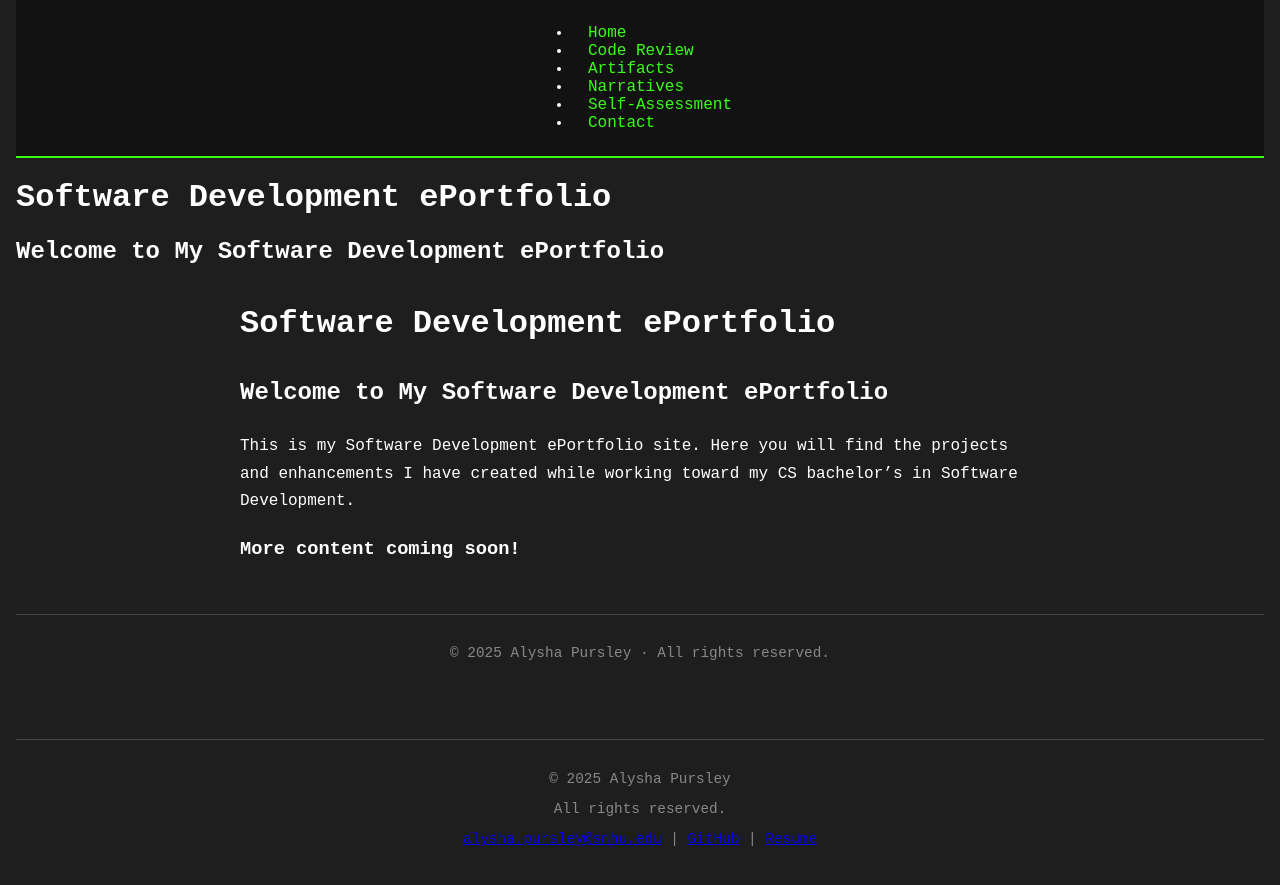
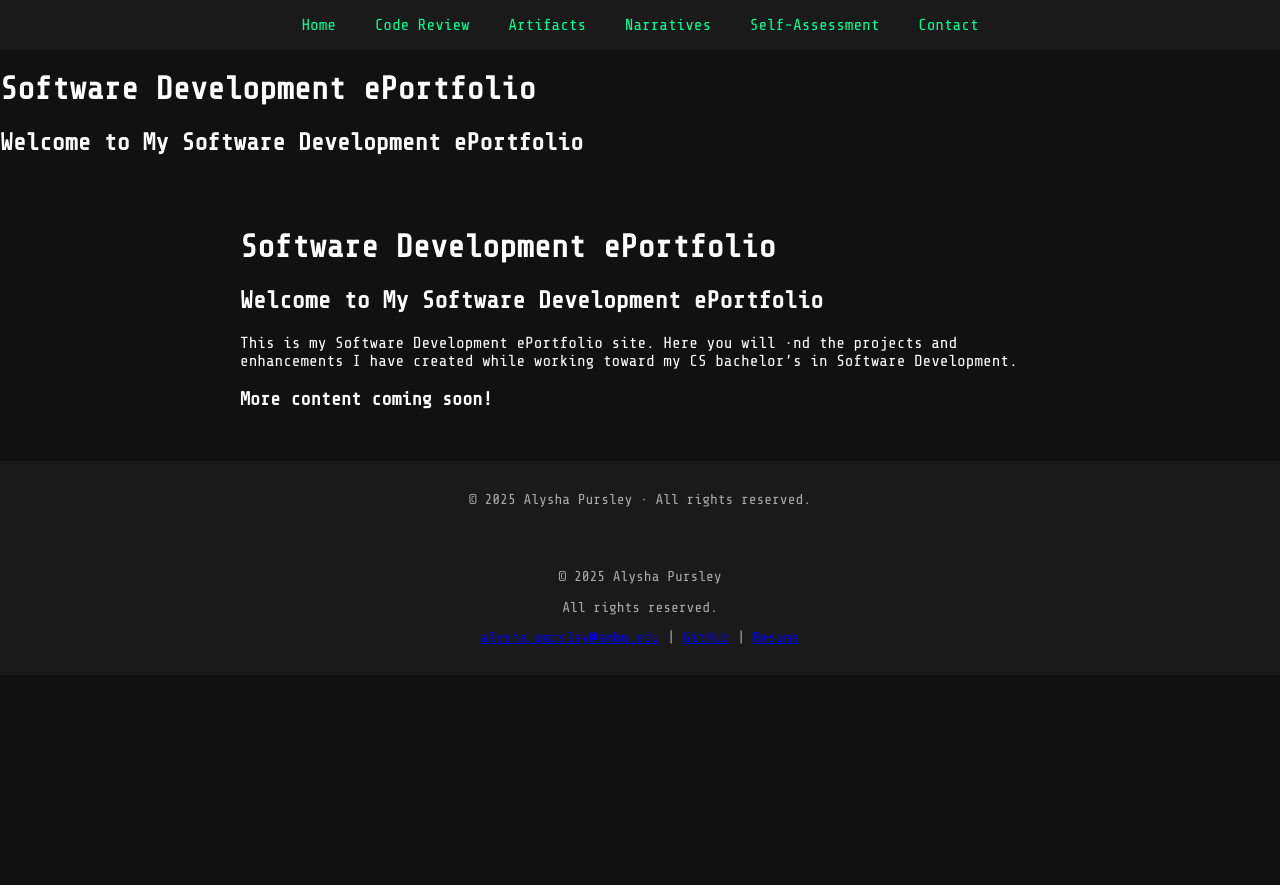
Before and after one commit to apursley2012/Software-Dev-ePortfolio, a Jekyll site: the page built from index.md, in a window 1280 px wide. Shown: the top 885 px of the page. Built offline with Jekyll 4.4.1, drawn with Linux system fonts in a browser that asks for light colours.

Commit message:
Update style.css

```diff
--- a/assets/css/style.css
+++ b/assets/css/style.css
@@ -1,77 +1,82 @@
-/* Global Layout */
+/* Font imports */
+@font-face {
+  font-family: 'Share Tech Mono';
+  src: url('../fonts/ShareTechMono-Regular.ttf') format('truetype');
+  font-weight: normal;
+  font-style: normal;
+}
+
+@font-face {
+  font-family: '256 Bytes';
+  src: url('../fonts/256Bytes.ttf') format('truetype');
+  font-weight: normal;
+  font-style: normal;
+}
+
+/* Base styling */
 body {
-  background-color: #1e1e1e; /* dark charcoal gray */
-  color: white;
+  background-color: #111;
+  color: #ffffff;
   font-family: 'Share Tech Mono', monospace;
   margin: 0;
-  padding: 0 1rem;
+  padding: 0;
 }
 
-/* Page Title Section */
-.page-header {
+/* Page title */
+.page-title {
+  font-family: '256 Bytes', sans-serif;
   text-align: center;
-  margin: 3rem auto;
+  color: #00ff99;
+  text-shadow:
+    0 0 5px #00ff99,
+    0 0 10px #00ff99,
+    0 0 20px #00ff99;
+  font-size: 2.5rem;
+  margin-top: 2rem;
 }
 
-.page-header h1 {
-  color: #39ff14;
-  font-family: 'Orbitron', sans-serif;
-  font-size: 2.5rem;
-  text-shadow: 0 0 5px #39ff14, 0 0 10px #39ff14;
+/* Navigation bar */
+.top-nav {
+  background-color: #1a1a1a;
+  padding: 1rem 0;
+  text-align: center;
 }
 
-.page-header p {
-  color: #39ff14;
-  font-family: 'Orbitron', sans-serif;
-  font-size: 1.2rem;
-  text-shadow: 0 0 3px #39ff14;
-  margin-top: 0.5rem;
+.top-nav ul {
+  list-style-type: none;
+  margin: 0;
+  padding: 0;
 }
 
-/* Navigation Bar */
-nav {
-  background-color: #121212;
-  display: flex;
-  flex-wrap: wrap;
-  justify-content: center;
-  padding: 0.5rem;
-  border-bottom: 2px solid #39ff14;
+.top-nav li {
+  display: inline-block;
+  margin: 0 15px;
 }
 
-nav a {
-  color: #39ff14;
+.top-nav a {
+  color: #00ff99;
+  text-decoration: none;
   font-family: 'Share Tech Mono', monospace;
-  text-decoration: none;
-  margin: 0 1rem;
-  transition: text-shadow 0.3s;
+  transition: text-shadow 0.3s ease;
 }
 
-nav a:hover {
-  text-shadow: 0 0 6px #39ff14;
+.top-nav a:hover {
+  text-shadow: 0 0 10px #00ff99;
 }
 
-/* Body Content */
-main {
+/* Main content */
+.container {
   max-width: 800px;
-  margin: 2rem auto;
-  line-height: 1.7;
-  font-size: 1rem;
+  margin: 0 auto;
+  padding: 2rem;
 }
 
-/* Coming Soon Fun Text */
-.coming-soon {
-  font-style: italic;
-  color: #cccccc;
-  margin-top: 2rem;
-  font-size: 1.1rem;
+/* Footer */
+footer {
+  background-color: #1a1a1a;
+  color: #aaa;
+  text-align: center;
+  padding: 1rem;
+  font-size: 0.9rem;
+  font-family: 'Share Tech Mono', monospace;
 }
-
-/* Footer Styling */
-footer {
-  border-top: 1px solid #444;
-  margin-top: 3rem;
-  padding: 1rem 0;
-  text-align: center;
-  font-size: 0.9rem;
-  color: #888;
-}
```
